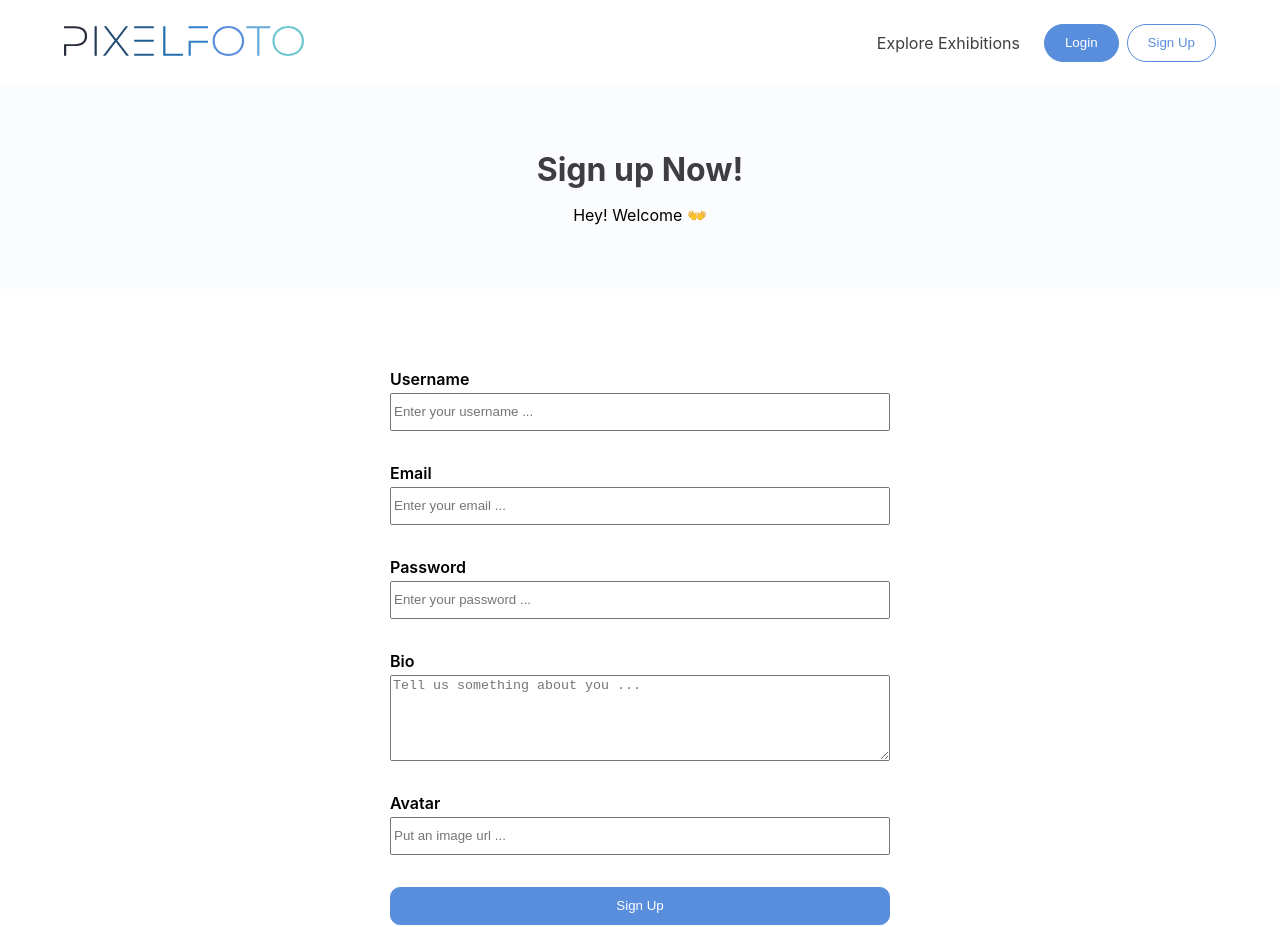
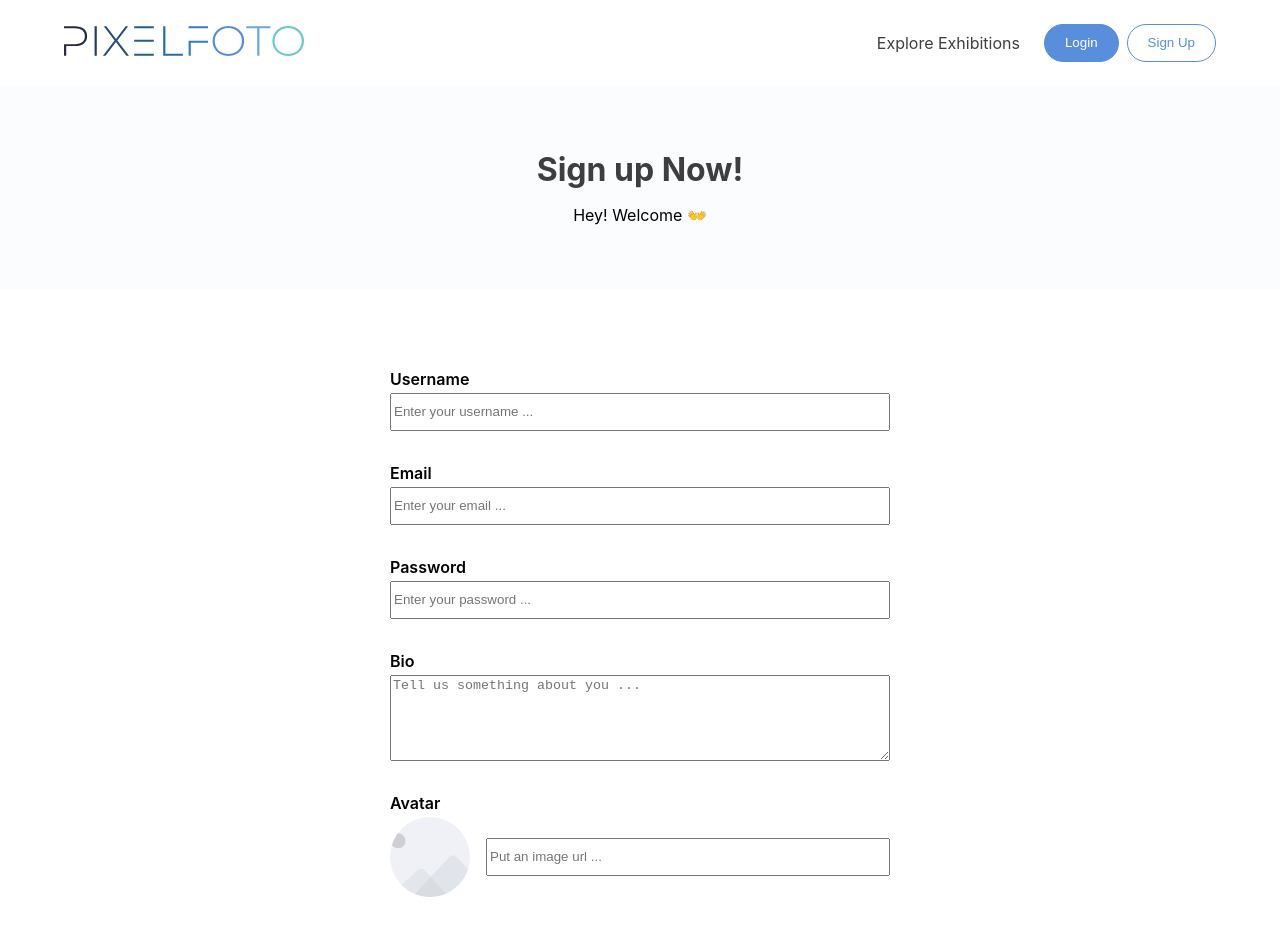
Before and after one commit to miaozhaod/crowdfunding-react-app-she-codes, a React (Create React App) app: page /sign-up in a window 1280 px wide. Shown: the top 927 px of the page. Built offline with nearby package versions, Linux system fonts and the light colour scheme.

Commit message:
Update `Avatar` input to show the avatar when entering the link

```diff
--- a/src/components/SignUpForm/index.jsx
+++ b/src/components/SignUpForm/index.jsx
@@ -103,6 +103,7 @@ export default function SignUpForm() {
               type={type}
               id={id}
               label={label}
+              src={credentials.avatar}
               placeholder={placeholder}
               onChange={handleChange}
             />
--- a/src/components/common/Form/Input/Input.css
+++ b/src/components/common/Form/Input/Input.css
@@ -29,6 +29,27 @@
   width: 100%;
 }
 
+.avatar-container {
+  display: flex;
+  flex-direction: row;
+  align-items: center;
+  gap: 1rem;
+}
+.input-avatar-container {
+  width: 5rem;
+  height: 5rem;
+  border-radius: 999px;
+}
+.input-avatar-container img {
+  width: 100%;
+  height: 100%;
+  border-radius: 999px;
+  object-fit: cover;
+}
+.avatar-container input {
+  flex-grow: 1;
+}
+
 .single_underline {
   border: 0;
   outline: 0;
--- a/src/components/common/Form/Input/index.jsx
+++ b/src/components/common/Form/Input/index.jsx
@@ -57,6 +57,21 @@ export default function Input({
               className={`${variant} === "single_underline" ? "single_underline" : "}`}
             />
           </>
+        ) : id === "avatar" ? (
+          <div className="avatar-container">
+            <div className="input-avatar-container">
+              <img src={src ? src : Placeholder} alt={id} />
+            </div>
+            <input
+              type={type}
+              id={id}
+              onChange={onChange}
+              onBlur={onBlur}
+              placeholder={placeholder}
+              defaultValue={defaultValue}
+              className={`${variant} === "single_underline" ? "single_underline" : "}`}
+            />
+          </div>
         ) : (
           <input
             type={type}
```
